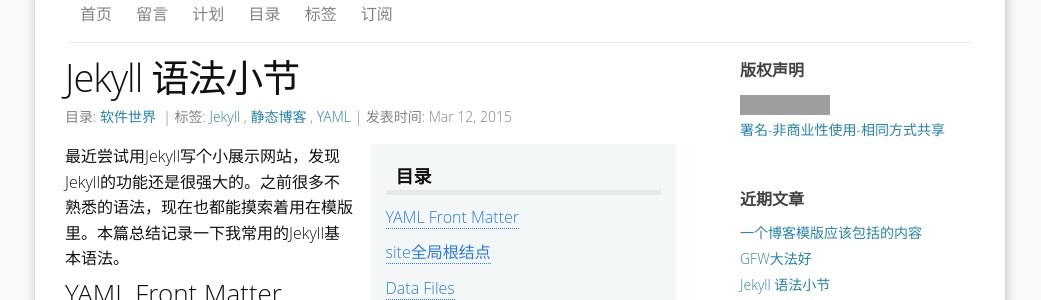
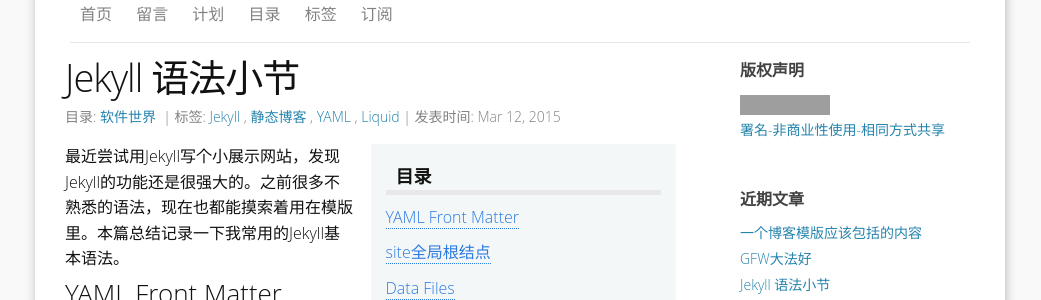
Before and after one commit to yulijia/cn, a Jekyll site: the page built from _posts/2015-03-12-jekyll-syntax.md, in a window 1280 px wide and 1400 px high. Shown: the part 177-477 px from the top of the window, without its empty margins (120-1161 px from the left). Built offline with Jekyll 4.4.1, drawn with Linux system fonts in a browser that asks for light colours; some web fonts are replaced; comment, search, counter and statistics services are not loaded; grey boxes are pictures that could not be loaded.

Commit message:
update tag:Liquid

```diff
--- a/_posts/2015-03-12-jekyll-syntax.md
+++ b/_posts/2015-03-12-jekyll-syntax.md
@@ -8,6 +8,7 @@
 - Jekyll
 - 静态博客
 - YAML
+- Liquid
 ---
 
 * Table of contents
```
